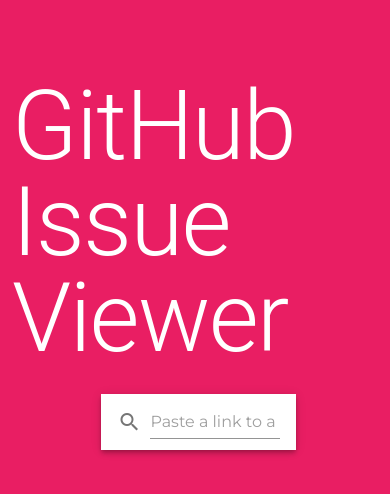
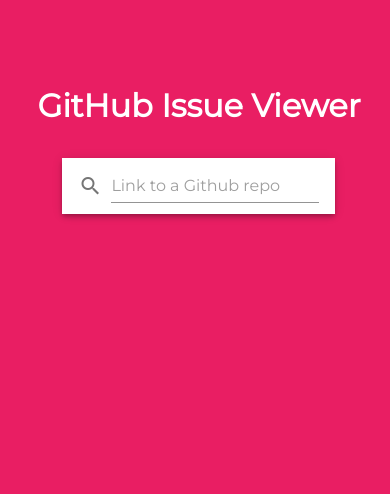
Before and after one commit to haowei99/github-issue-viewer, a Vue app in the folder Issue_Explorer/issue-explorer/: page / in a window 390 px wide. Shown: the top 494 px of the page. Built offline with nearby package versions, Linux system fonts and the light colour scheme.

Commit message:
CSS on small screen

```diff
--- a/Issue_Explorer/issue-explorer/src/components/Home.vue
+++ b/Issue_Explorer/issue-explorer/src/components/Home.vue
@@ -2,16 +2,17 @@
    <div class="home">
       <div class="container pad">
          <b>
-            <h1 class="white--text display-4"  data-aos="fade-up" data-aos-duration="1200">
+            <h1 class="white--text display-4 d-none d-sm-block" data-aos="fade-up" data-aos-duration="1200">
                GitHub Issue Viewer
             </h1>
+            <h1 class="white--text ml-2 pt-1 d-block d-sm-none" data-aos="fade-up" data-aos-duration="1200">GitHub Issue Viewer</h1>
          </b>
       </div>
       <v-toolbar class="search mt-4 mb-4"  data-aos="fade-up" data-aos-duration="1700">
             <v-text-field
                v-model="repoLink"
                hide-details
-               placeholder="Paste a link to a GitHub repo!"
+               placeholder="Link to a Github repo"
                prepend-icon="search"
                single-line
                @keydown.enter="goToIssueViewer()"
@@ -43,7 +44,7 @@
       padding-top:20%
    }
    .search{
-       width:50%;
-       margin-left: 26%;
+       width:70%;
+       margin-left: 16%;
    }
 </style>
```
